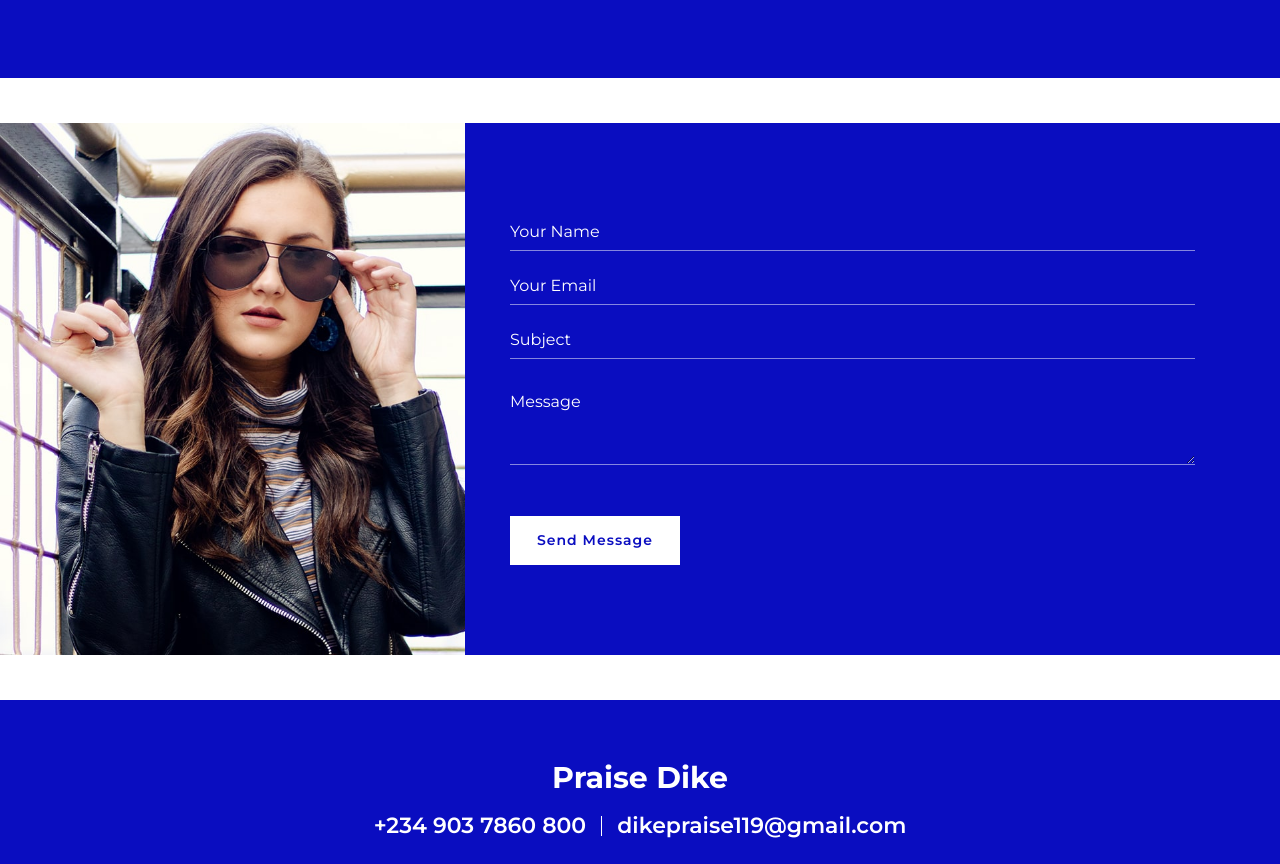
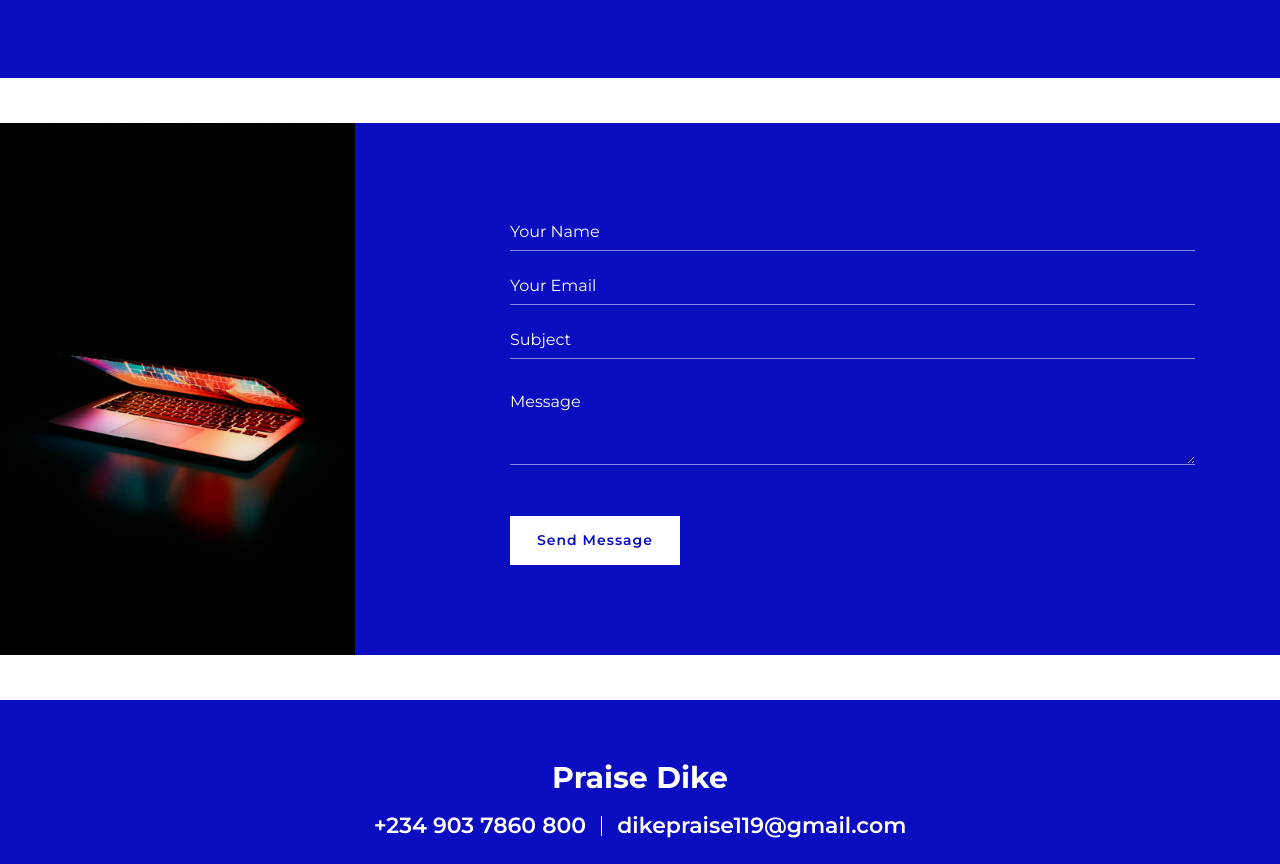
Before and after one commit to freedompraise/freedom-developer-portfolio, a plain HTML site: page index.html in a window 1280 px wide. Shown: the part 5000-5864 px from the top of the page. Drawn offline with nearby package versions, Linux system fonts and the light colour scheme.

Commit message:
Refactor background image in contact section

```diff
--- a/css/style.css
+++ b/css/style.css
@@ -1307,7 +1307,7 @@ a:focus {
 }
 
 .contact .container-fluid {
-  background: url(../img/contact.jpg) left center no-repeat;
+  background: url(../img/latptop-2.jpg) left center no-repeat;
   background-size: contain;
 }
 
```
Also changed, not shown: img/latptop-2.jpg (added).
